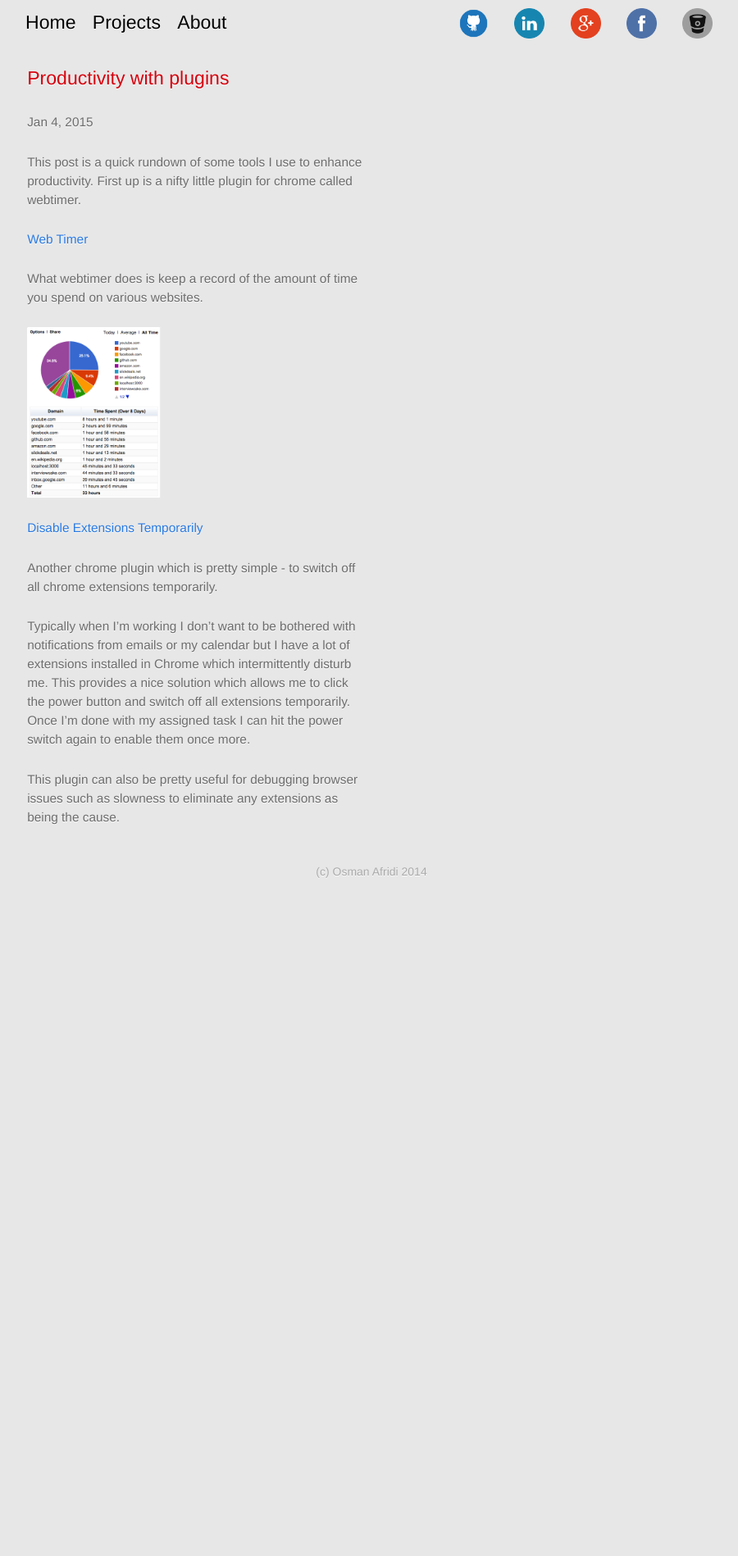
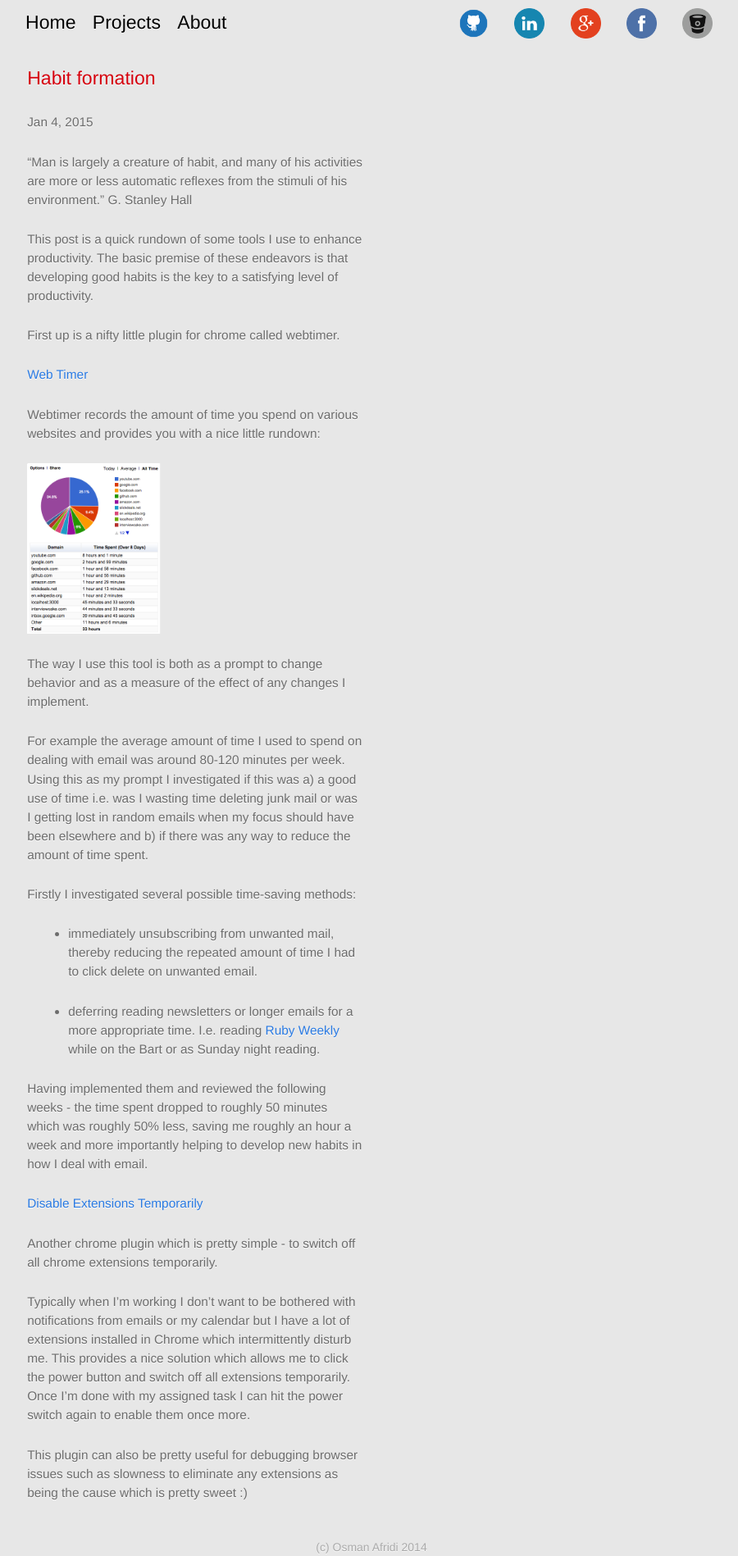
Before and after one commit to oafridi/oafridi.github.io, a Jekyll site: the page built from _posts/2015-01-04-chrome-plugins.md, in a window 1280 px wide. Shown: the whole page at 82% size, without its empty margins (187-1087 px from the left). Built offline with Jekyll 4.4.1, drawn with Linux system fonts in a browser that asks for light colours; before the commit the page ends 1074 px from its top, so only the background shows below that.

Commit message:
update chrome plugins post

```diff
--- a/_layouts/default.html
+++ b/_layouts/default.html
@@ -7,7 +7,6 @@
   <link rel="stylesheet" href="{{ "/css/lightbox.css" | prepend: site.baseurl }}">
   <script src="/js/jquery-1.11.0.min.js"></script>
   <script src="/js/lightbox.min.js"></script>
-  <!-- <script src="{{ relative }}js/lightbox.min.js"></script> -->
 </head>
 <body>
   {% include header.html %}
--- a/_posts/2015-01-04-chrome-plugins.md
+++ b/_posts/2015-01-04-chrome-plugins.md
@@ -1,19 +1,36 @@
 ---
 layout: post
-title: Productivity with plugins
+title: Habit formation
 category: productivity
-tags: chrome plugins productivity
+tags: chrome-plugins habits productivity
 summary: An overview of chrome plugins I use
 ---
 
-This post is a quick rundown of some tools I use to enhance productivity. First up is a nifty little plugin for chrome called webtimer.
+"Man is largely a creature of habit, and many of his activities are more or less automatic reflexes from the stimuli of his environment."
+G. Stanley Hall
+
+This post is a quick rundown of some tools I use to enhance productivity. The basic premise of these endeavors is that developing good habits is the key to a satisfying level of productivity.
+
+First up is a nifty little plugin for chrome called webtimer.
 
 #### <a href="https://chrome.google.com/webstore/detail/web-timer/ggnjbdfgigejghknieofeahaknkjafim?hl=en">Web Timer</a>
 
 
-What webtimer does is keep a record of the amount of time you spend on various websites.
+Webtimer records the amount of time you spend on various websites and provides you with a nice little rundown:
 
 <a href="/imgs/posts/webtimer.png" data-lightbox="image-1" data-title="Webtimer">![weekly average](/imgs/posts/webtimer.png)</a>
+
+The way I use this tool is both as a prompt to change behavior and as a measure of the effect of any changes I implement.
+
+For example the average amount of time I used to spend on dealing with email was around 80-120 minutes per week. Using this as my prompt I investigated if this was a) a good use of time i.e. was I wasting time deleting junk mail or was I getting lost in random emails when my focus should have been elsewhere and b) if there was any way to reduce the amount of time spent.
+
+Firstly I investigated several possible time-saving methods:
+
+- immediately unsubscribing from unwanted mail, thereby reducing the repeated amount of time I had to click delete on unwanted email.
+
+- deferring reading newsletters or longer emails for a more appropriate time. I.e. reading <a href="http://rubyweekly.com/">Ruby Weekly</a> while on the Bart or as Sunday night reading.
+
+Having implemented them and reviewed the following weeks - the time spent dropped to roughly 50 minutes which was roughly 50% less, saving me roughly an hour a week and more importantly helping to develop new habits in how I deal with email.
 
 
 #### <a href="https://chrome.google.com/webstore/detail/disable-extensions-tempor/lcfdefmogcogicollfebhgjiiakbjdje?hl=en">Disable Extensions Temporarily</a>
@@ -22,4 +39,4 @@
 
 Typically when I'm working I don't want to be bothered with notifications from emails or my calendar but I have a lot of extensions installed in Chrome which intermittently disturb me. This provides a nice solution which allows me to click the power button and switch off all extensions temporarily. Once I'm done with my assigned task I can hit the power switch again to enable them once more.
 
-This plugin can also be pretty useful for debugging browser issues such as slowness to eliminate any extensions as being the cause.
+This plugin can also be pretty useful for debugging browser issues such as slowness to eliminate any extensions as being the cause which is pretty sweet :)
```
